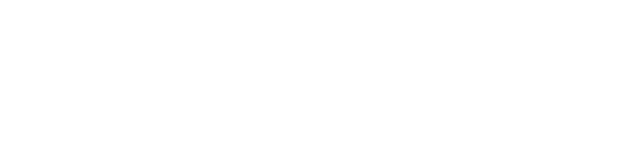
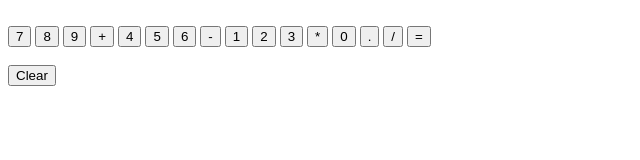
Before and after one commit to Rober040992/MyOwn-JS-Calculator, a plain HTML site: page index.html in a window 1280 px wide. Shown: the whole page, without its empty margins (0-640 px from the left). Drawn offline with Linux system fonts and the light colour scheme.

Commit message:
html ready

```diff
--- a/index.html
+++ b/index.html
@@ -7,6 +7,32 @@
     <link rel="stylesheet" href="styles.css">
 </head>
 <body>
+
+    <div class="calulator">
+        <div class="screen"></div>
+        <br>
+        <div class="buttons">
+            <button>7</button>
+            <button>8</button>
+            <button>9</button>
+            <button>+</button>
+            <button>4</button>
+            <button>5</button>
+            <button>6</button>
+            <button>-</button>
+            <button>1</button>
+            <button>2</button>
+            <button>3</button>
+            <button>*</button>
+            <button>0</button>
+            <button>.</button>
+            <button>/</button>
+            <button id="equals">=</button>
+        </div>
+        <br>
+        <button id="clear">Clear</button>
+    </div>
+
     <script src="appCalculator.js"></script>
 </body>
 </html>
```
